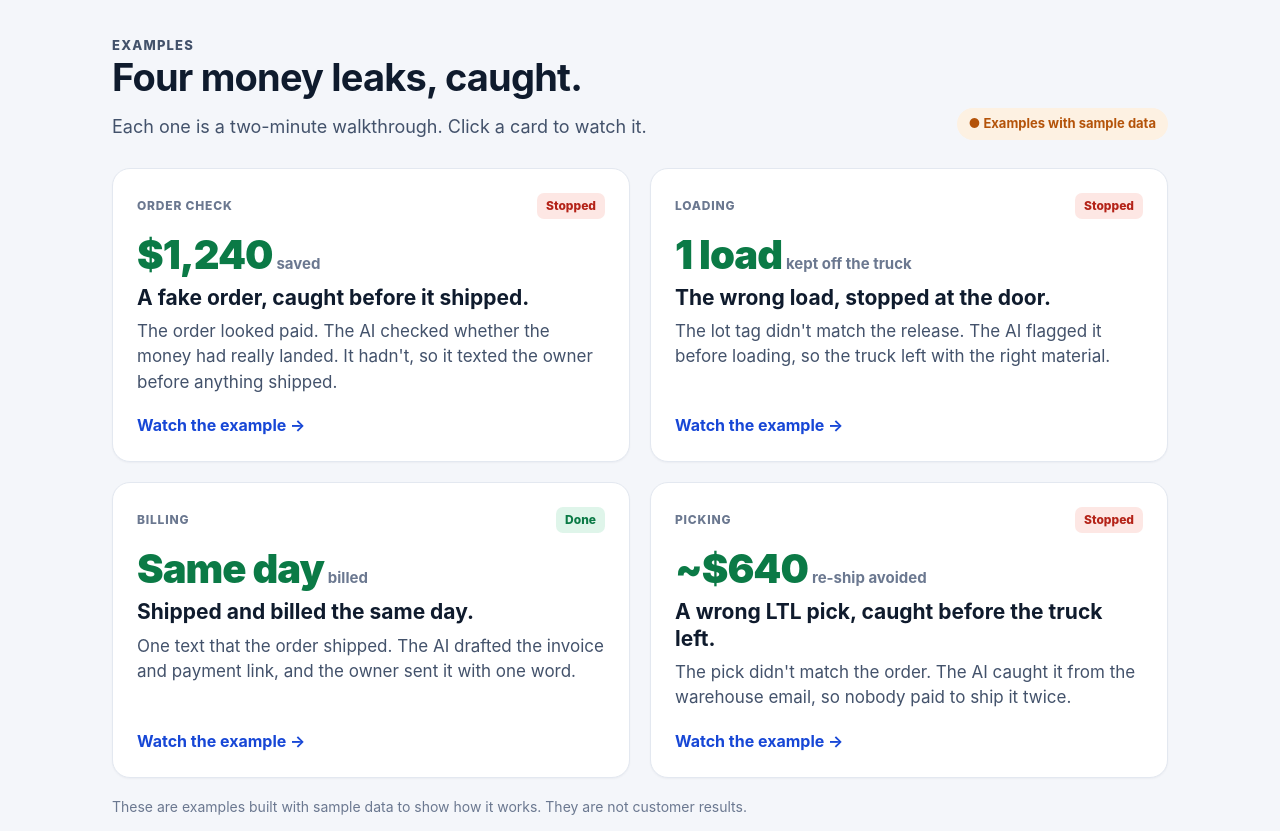
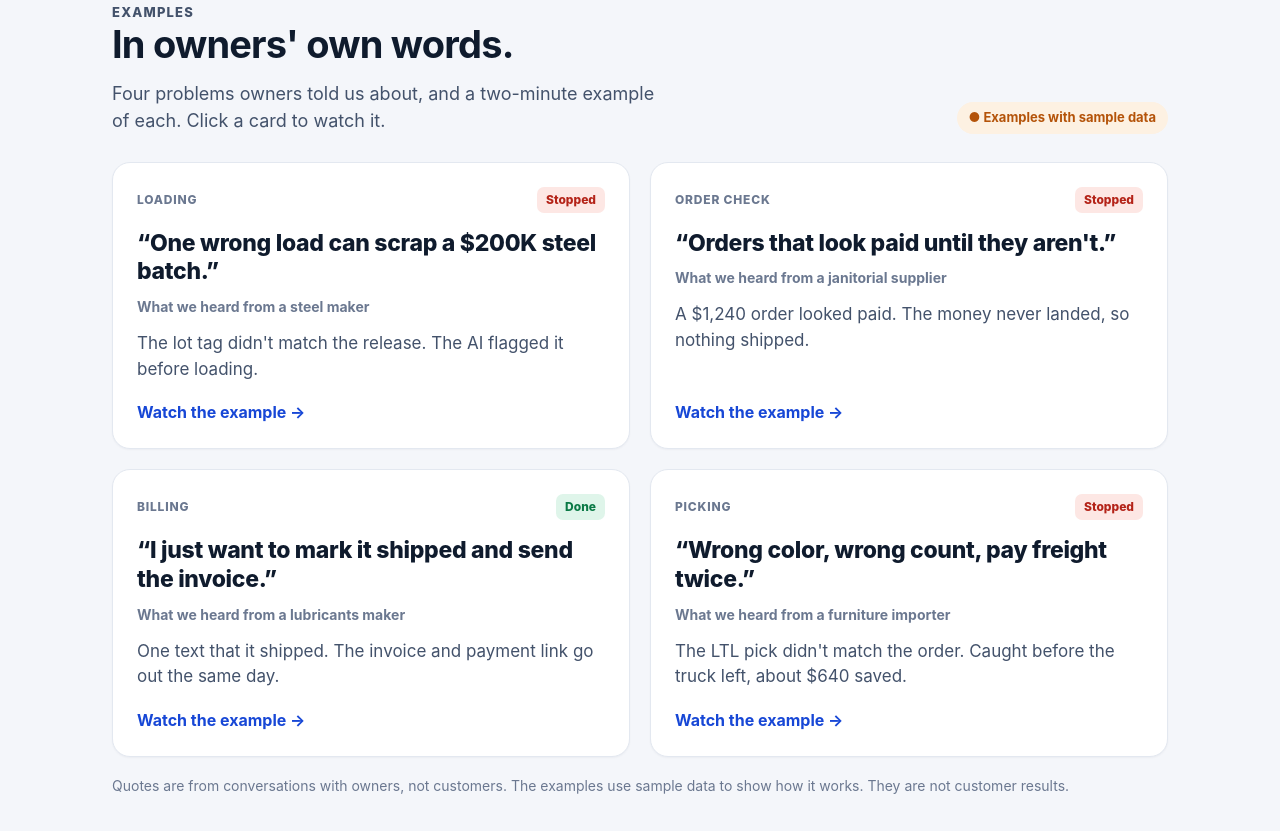
Before and after one commit to fitzss/vx-c3b7f928d292, a plain HTML site: page 24617e6cd3034c85/index.html in a window 1280 px wide. Shown: the part 1069-1900 px from the top of the page. Drawn offline with Linux system fonts and the light colour scheme.

Commit message:
Update page

```diff
--- a/24617e6cd3034c85/index.html
+++ b/24617e6cd3034c85/index.html
@@ -3,8 +3,8 @@
 <head>
 <meta charset="utf-8">
 <meta name="viewport" content="width=device-width,initial-scale=1">
-<title>Avorth: we put AI in place for companies that ship product</title>
-<meta name="description" content="You've thought about using AI in your business. We put it in place. For owner-run distributors, wholesalers and small manufacturers.">
+<title>Avorth: catch the expensive mistake before it ships</title>
+<meta name="description" content="Catch the expensive mistake before it ships. AI in your email and texts for owner-run distributors, wholesalers and small manufacturers.">
 <meta name="robots" content="noindex">
 <style>
 :root{--ink:#0f1b2d;--ink2:#43526b;--mute:#6b7890;--line:#e3e8f0;--bg:#f4f6fa;--brand:#1747d6;--brand2:#0c2f9e;--ok:#0b7a46;--okSoft:#dff5ea;--bad:#b42318;--badSoft:#fde7e4;--warn:#b45309;--warnSoft:#fdf1e2}
@@ -54,8 +54,8 @@ h3{font-size:21px;line-height:1.25;margin:0 0 8px}
 .card:hover{box-shadow:0 12px 30px rgba(15,27,45,.10);transform:translateY(-2px);border-color:#c9d3e2}
 .card .top{display:flex;justify-content:space-between;align-items:center;gap:10px;margin-bottom:16px}
 .card .tag{font-size:12px;font-weight:800;letter-spacing:.8px;text-transform:uppercase;color:var(--mute)}
-.card .amt{font-size:40px;font-weight:900;letter-spacing:-1px;color:var(--ok);line-height:1;margin-bottom:10px}
-.card .amt small{font-size:15px;font-weight:700;color:var(--mute);letter-spacing:0;margin-left:4px}
+.card blockquote{margin:0 0 10px;font-size:23px;line-height:1.25;font-weight:800;letter-spacing:-.3px;color:var(--ink)}
+.card .who-said{font-size:14px;font-weight:700;color:var(--mute);margin-bottom:14px}
 .card p{margin:0 0 18px;color:var(--ink2);font-size:17px}
 .card .go{margin-top:auto;font-weight:700;color:var(--brand);font-size:16px}
 .badge{font-size:12px;font-weight:800;padding:4px 9px;border-radius:7px}
@@ -114,7 +114,9 @@ footer a{color:var(--mute)}
   nav a:not(.btn){display:none}
   h1{font-size:36px}
   .cards{grid-template-columns:1fr}
-  .card .amt{font-size:34px}
+  .card blockquote{margin:0 0 10px;font-size:23px;line-height:1.25;font-weight:800;letter-spacing:-.3px;color:var(--ink)}
+.card .who-said{font-size:14px;font-weight:700;color:var(--mute);margin-bottom:14px}
+.card blockquote{font-size:21px}
   .price .n{font-size:52px}
   .ctas .btn{width:100%}
   .ctas .alt{width:100%;text-align:center}
@@ -141,9 +143,9 @@ footer a{color:var(--mute)}
 <main id="top">
   <section class="hero">
     <div class="wrap">
-      <p class="eyebrow">For owner-run companies that ship product</p>
-      <h1>You've thought about using AI in your business. We put it in place.</h1>
-      <p class="lead">We set up today's AI inside the email, texts and tools you already use. It catches the costly mistakes before they ship, and you approve every step.</p>
+      <p class="eyebrow">You've thought about using AI. We put it in place.</p>
+      <h1>Catch the expensive mistake before it ships.</h1>
+      <p class="lead">AI that works inside your email and texts, flagging the wrong load, the fake order, or the shipment nobody billed.</p>
       <div class="ctas">
         <a class="btn" href="#book">Book 20 minutes. Bring one problem.</a>
         <span class="alt">or <!-- TODO: replace with Fitz's LinkedIn profile URL --><a href="#linkedin">message Fitz on LinkedIn</a></span>
@@ -178,42 +180,42 @@ footer a{color:var(--mute)}
       <div class="demo-head">
         <div>
           <p class="eyebrow">Examples</p>
-          <h2>Four money leaks, caught.</h2>
-          <p>Each one is a two-minute walkthrough. Click a card to watch it.</p>
+          <h2>In owners' own words.</h2>
+          <p>Four problems owners told us about, and a two-minute example of each. Click a card to watch it.</p>
         </div>
         <span class="pill">● Examples with sample data</span>
       </div>
       <div class="cards">
+        <a class="card" href="https://fitzss.github.io/vx-c3b7f928d292/5c8ed3f8ef32d0bf/" target="_blank" rel="noopener">
+          <div class="top"><span class="tag">Loading</span><span class="badge stop">Stopped</span></div>
+          <blockquote>&ldquo;One wrong load can scrap a $200K steel batch.&rdquo;</blockquote>
+          <div class="who-said">What we heard from a steel maker</div>
+          <p>The lot tag didn't match the release. The AI flagged it before loading.</p>
+          <span class="go">Watch the example →</span>
+        </a>
         <a class="card" href="https://fitzss.github.io/vx-c3b7f928d292/337ac0de8f1ae981/" target="_blank" rel="noopener">
           <div class="top"><span class="tag">Order check</span><span class="badge stop">Stopped</span></div>
-          <div class="amt">$1,240<small>saved</small></div>
-          <h3>A fake order, caught before it shipped.</h3>
-          <p>The order looked paid. The AI checked whether the money had really landed. It hadn't, so it texted the owner before anything shipped.</p>
-          <span class="go">Watch the example →</span>
-        </a>
-        <a class="card" href="https://fitzss.github.io/vx-c3b7f928d292/5c8ed3f8ef32d0bf/" target="_blank" rel="noopener">
-          <div class="top"><span class="tag">Loading</span><span class="badge stop">Stopped</span></div>
-          <div class="amt">1 load<small>kept off the truck</small></div>
-          <h3>The wrong load, stopped at the door.</h3>
-          <p>The lot tag didn't match the release. The AI flagged it before loading, so the truck left with the right material.</p>
+          <blockquote>&ldquo;Orders that look paid until they aren't.&rdquo;</blockquote>
+          <div class="who-said">What we heard from a janitorial supplier</div>
+          <p>A $1,240 order looked paid. The money never landed, so nothing shipped.</p>
           <span class="go">Watch the example →</span>
         </a>
         <a class="card" href="https://fitzss.github.io/vx-c3b7f928d292/afcc34a60c6e6305/" target="_blank" rel="noopener">
           <div class="top"><span class="tag">Billing</span><span class="badge ok">Done</span></div>
-          <div class="amt">Same day<small>billed</small></div>
-          <h3>Shipped and billed the same day.</h3>
-          <p>One text that the order shipped. The AI drafted the invoice and payment link, and the owner sent it with one word.</p>
+          <blockquote>&ldquo;I just want to mark it shipped and send the invoice.&rdquo;</blockquote>
+          <div class="who-said">What we heard from a lubricants maker</div>
+          <p>One text that it shipped. The invoice and payment link go out the same day.</p>
           <span class="go">Watch the example →</span>
         </a>
         <a class="card" href="https://fitzss.github.io/vx-c3b7f928d292/6636e9f6cbff99e8/" target="_blank" rel="noopener">
           <div class="top"><span class="tag">Picking</span><span class="badge stop">Stopped</span></div>
-          <div class="amt">~$640<small>re-ship avoided</small></div>
-          <h3>A wrong LTL pick, caught before the truck left.</h3>
-          <p>The pick didn't match the order. The AI caught it from the warehouse email, so nobody paid to ship it twice.</p>
+          <blockquote>&ldquo;Wrong color, wrong count, pay freight twice.&rdquo;</blockquote>
+          <div class="who-said">What we heard from a furniture importer</div>
+          <p>The LTL pick didn't match the order. Caught before the truck left, about $640 saved.</p>
           <span class="go">Watch the example →</span>
         </a>
       </div>
-      <p class="fine">These are examples built with sample data to show how it works. They are not customer results.</p>
+      <p class="fine">Quotes are from conversations with owners, not customers. The examples use sample data to show how it works. They are not customer results.</p>
       <!-- PLACEHOLDER: Real customer quote goes here once the first pilot lands. Do not add until it's real and approved by the customer. -->
     </div>
   </section>
@@ -267,11 +269,12 @@ footer a{color:var(--mute)}
   <section>
     <div class="wrap">
       <p class="eyebrow">Questions</p>
-      <h2>The short answers.</h2>
+      <h2>Questions owners ask us.</h2>
       <div class="faq">
-        <div><h3>Do we have to change software?</h3><p>No. We start with the email, texts and systems you already use.</p></div>
+        <div><h3>Will the AI bill surprise me?</h3><p>No. The pilot is a flat $250 for 30 days. You'll know the monthly price before you decide to keep it.</p></div>
+        <div><h3>Do my drivers or crew have to use it?</h3><p>No. It works in the office, through the email and texts you already use. No new software.</p></div>
+        <div><h3>Is this another complicated demo?</h3><p>No. It's one problem, solved first, with screens your team already understands.</p></div>
         <div><h3>Who stays in control?</h3><p>You do. The AI suggests and flags. Your team approves.</p></div>
-        <div><h3>What does it cost?</h3><p>$250 for a 30-day pilot. If it's worth keeping, we agree on a monthly price after.</p></div>
         <div><h3>What if it's not a fit?</h3><p>Then you walk away after 30 days. Nothing more to pay.</p></div>
       </div>
     </div>
@@ -279,8 +282,8 @@ footer a{color:var(--mute)}
 
   <section id="book" class="final" style="padding-top:24px">
     <div class="wrap">
-      <h2>What's the one mistake you'd most like to stop?</h2>
-      <p class="sub">Tell us in 20 minutes. We'll tell you straight if we can help.</p>
+      <h2>Tell us the mistake that cost you the most this year.</h2>
+      <p class="sub">20 minutes. We'll tell you straight if we can help.</p>
       <div class="ctas">
         <!-- TODO: replace #book with the real booking link -->
         <a class="btn" href="#book">Book 20 minutes. Bring one problem.</a>
```
